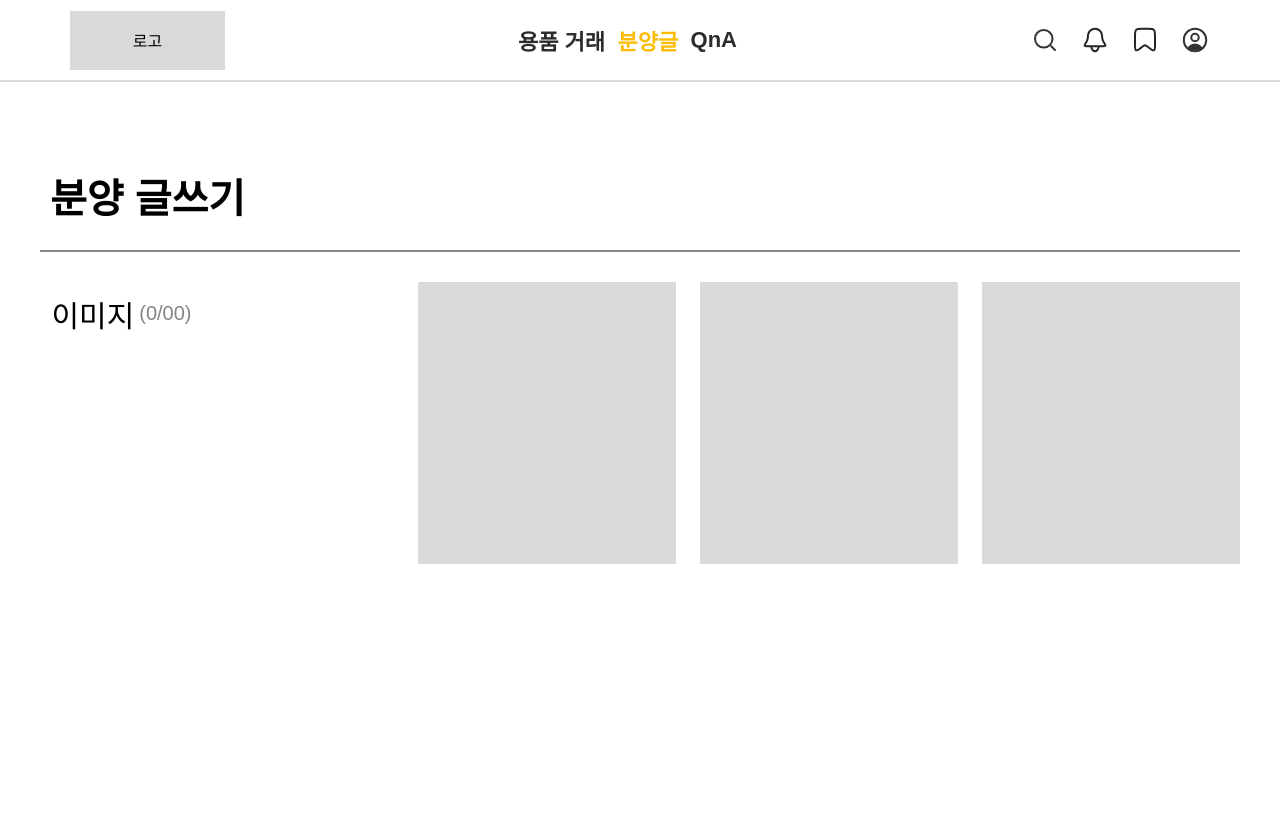
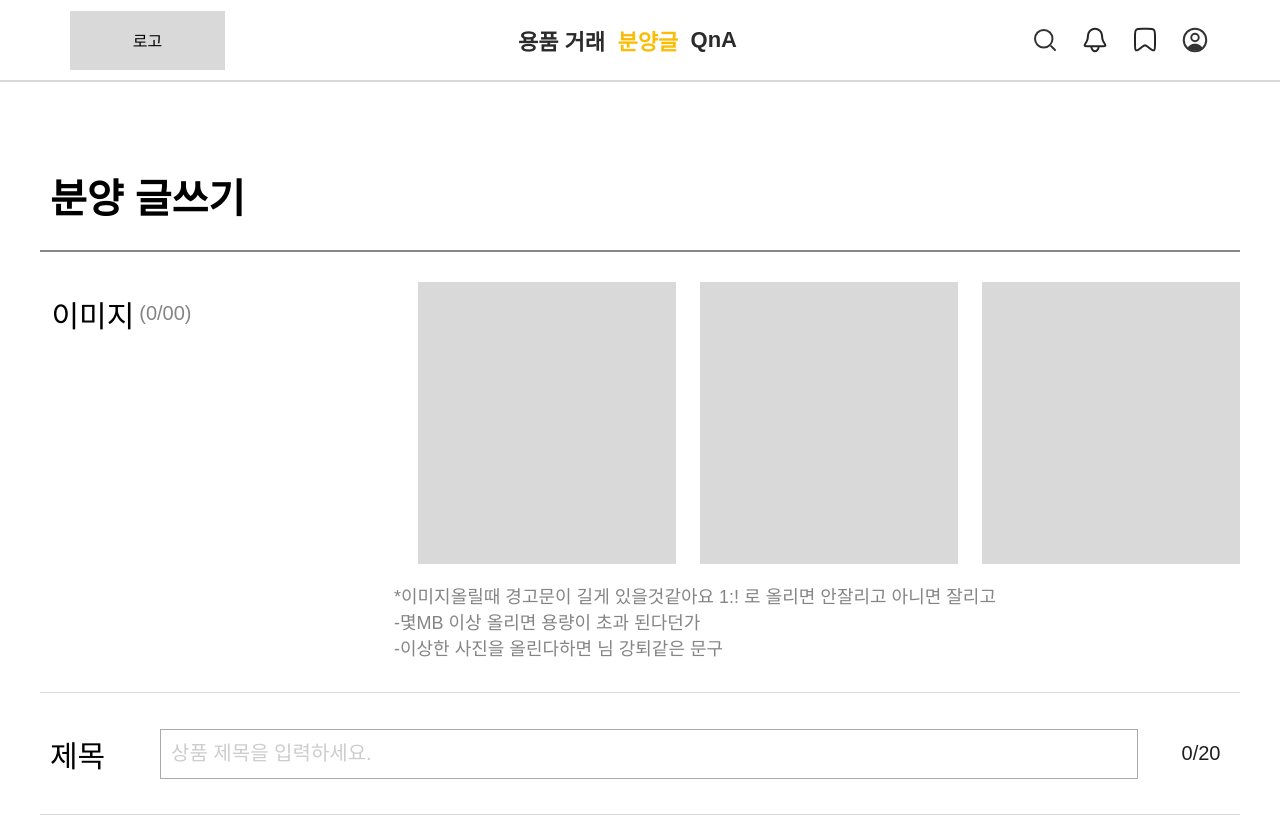
Before and after one commit to petpat-co/petpat-co-front, a React (Create React App) app: page /rehome/write in a window 1280 px wide. Built offline with nearby package versions, Linux system fonts and the light colour scheme.

Commit message:
feat #2 input 공용 컴포넌트 제작

```diff
--- a/src/components/rehoming/write/RehomeWriteTemplate.style.tsx
+++ b/src/components/rehoming/write/RehomeWriteTemplate.style.tsx
@@ -34,8 +34,15 @@ export const ImageText = styled.p`
   font-size: 30px;
   margin-right: 5px;
 `;
+export const ImageNoticeBox = styled.div`
+  width: calc(100% -200px);
+  height: 380px;
+  display: flex;
+  flex-direction: column;
+  justify-content: space-between;
+`;
 export const ImageWrap = styled.div`
-  width: calc(100% -200px);
+  width: 100%;
   display: flex;
   justify-content: space-between;
   height: 282px;
@@ -45,3 +52,47 @@ export const ImageInner = styled.div`
   height: 282px;
   padding-left: 24px;
 `;
+export const NoticeBox = styled.p`
+  width: 100%;
+  font-weight: 500;
+  font-size: 18px;
+  line-height: 26px;
+  color: #858585;
+`;
+
+//제목 input style
+export const TitleInputWrap = styled.div`
+  width: 100%;
+  height: 123px;
+  display: flex;
+  justify-content: space-between;
+  align-items: center;
+  padding: 30px 0;
+  border-top: 1px solid #d9d9d9;
+  border-bottom: 1px solid #d9d9d9;
+
+  & h2 {
+    font-weight: 500;
+    font-size: 30px;
+    padding: 10px;
+  }
+`;
+export const InputLengthBox = styled.div`
+  width: calc(100% - 120px);
+  height: 123px;
+  display: flex;
+  justify-content: space-between;
+  align-items: center;
+`;
+export const InputWrap = styled.div`
+  width: calc(100% - 102px);
+`;
+export const LengthWrap = styled.div`
+  width: 78px;
+  height: 50px;
+  display: flex;
+  align-items: center;
+  justify-content: center;
+  font-size: 20px;
+  color: #1e1e1e;
+`;
--- a/src/components/rehoming/write/RehomeWriteTemplate.tsx
+++ b/src/components/rehoming/write/RehomeWriteTemplate.tsx
@@ -2,6 +2,7 @@ import { useState } from 'react';
 import * as S from './RehomeWriteTemplate.style';
 import { ImageUpload } from '../../shared/input/ImageUpload';
 import WritingTemplate from '../../shared/layout/WritingTemplate';
+import Input from '../../shared/element/Input';
 
 const RehomeWriteTemplate = () => {
   const [file, setFile] = useState<File | null>(null);
@@ -14,7 +15,9 @@ const RehomeWriteTemplate = () => {
             <S.ImageText>이미지</S.ImageText>
             <span>(0/00)</span>
           </S.ImageTextBox>
+          <S.ImageNoticeBox>
             <S.ImageWrap>
+              {/* 이미지 박스 */}
               <S.ImageInner>
                 <ImageUpload
                   setFile={setFile}
@@ -40,7 +43,30 @@ const RehomeWriteTemplate = () => {
                 />
               </S.ImageInner>
             </S.ImageWrap>
+            {/*  경고 메세지 박스 */}
+            <S.NoticeBox>
+              *이미지올릴때 경고문이 길게 있을것같아요 1:! 로 올리면 안잘리고
+              아니면 잘리고
+              <br />
+              -몇MB 이상 올리면 용량이 초과 된다던가 <br />
+              -이상한 사진을 올린다하면 님 강퇴같은 문구
+            </S.NoticeBox>
+          </S.ImageNoticeBox>
         </S.ImageInputWrap>
+        <S.TitleInputWrap>
+          <h2>제목</h2>
+          <S.InputLengthBox>
+            <S.InputWrap>
+              <Input
+                onChange={() => {}}
+                placeholder="상품 제목을 입력하세요."
+                defaultValue=""
+                maxLength={20}
+              />
+            </S.InputWrap>
+            <S.LengthWrap>0/20</S.LengthWrap>
+          </S.InputLengthBox>
+        </S.TitleInputWrap>
       </S.Wrap>
     </>
   );
--- /dev/null
+++ b/src/components/shared/element/Input.tsx
@@ -0,0 +1,68 @@
+import { forwardRef } from 'react';
+import styled from 'styled-components';
+
+type InputStyleType = {
+  width?: string; //기본 100%
+  height?: string; //기본 50px
+  border?: string; //기본  1.4px solid #aaaaaa;
+  borderRadius?: string; //기본 0px
+};
+interface InputProps extends InputStyleType {
+  placeholder: string;
+  onChange: React.ChangeEventHandler<HTMLInputElement>;
+  defaultValue?: string;
+  maxLength: number;
+}
+const Input = forwardRef((props: InputProps, ref?: any) => {
+  const {
+    placeholder,
+    onChange,
+    defaultValue,
+    maxLength,
+    width,
+    height,
+    border,
+    borderRadius,
+  } = props;
+
+  const styles = {
+    width,
+    height,
+    border,
+    borderRadius,
+  };
+
+  return (
+    <StyledInput
+      {...styles}
+      placeholder={placeholder}
+      onChange={onChange}
+      defaultValue={defaultValue}
+      ref={ref}
+      maxLength={maxLength}
+    />
+  );
+});
+
+const StyledInput = styled.input<InputStyleType>`
+  width: ${({ width }) => (width ? width : '100%')};
+  height: ${({ height }) => (height ? height : '50px')};
+  border: ${({ border }) => (border ? border : '1.4px solid #aaaaaa')};
+  border-radius: ${({ borderRadius }) => (borderRadius ? borderRadius : '0')};
+  padding: 10px;
+  font-size: 20px;
+  ::placeholder {
+    color: #cdcdcd;
+  }
+  ::-webkit-input-placeholder {
+    color: #cdcdcd;
+  }
+  :-ms-input-placeholder {
+    color: #cdcdcd;
+  }
+  :focus {
+    border: 1.4px solid #fbbc05;
+    outline: none;
+  }
+`;
+export default Input;
```
Lines whose indentation alone changed are shown as unchanged.
